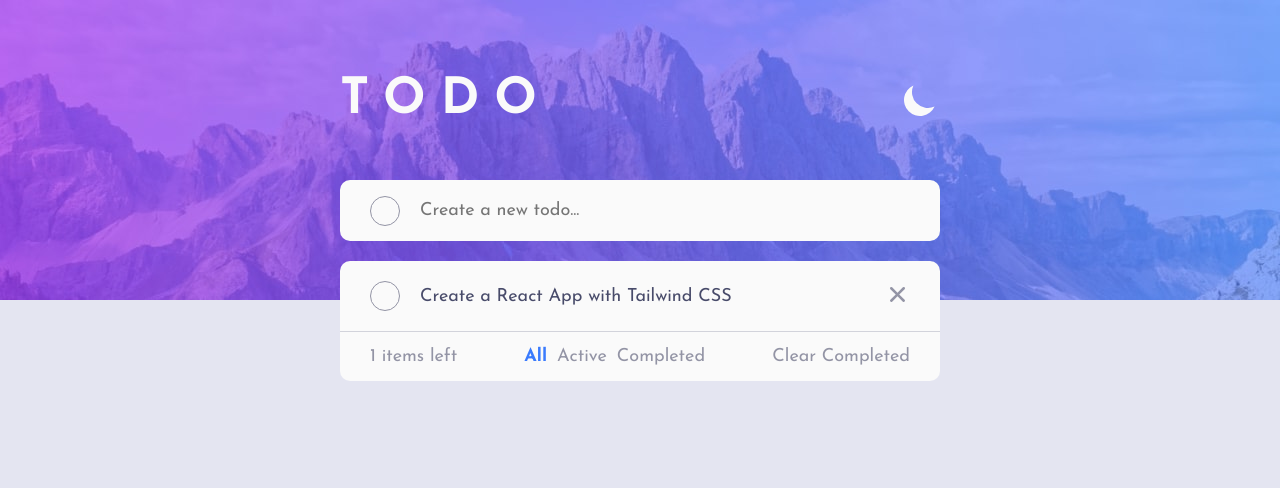
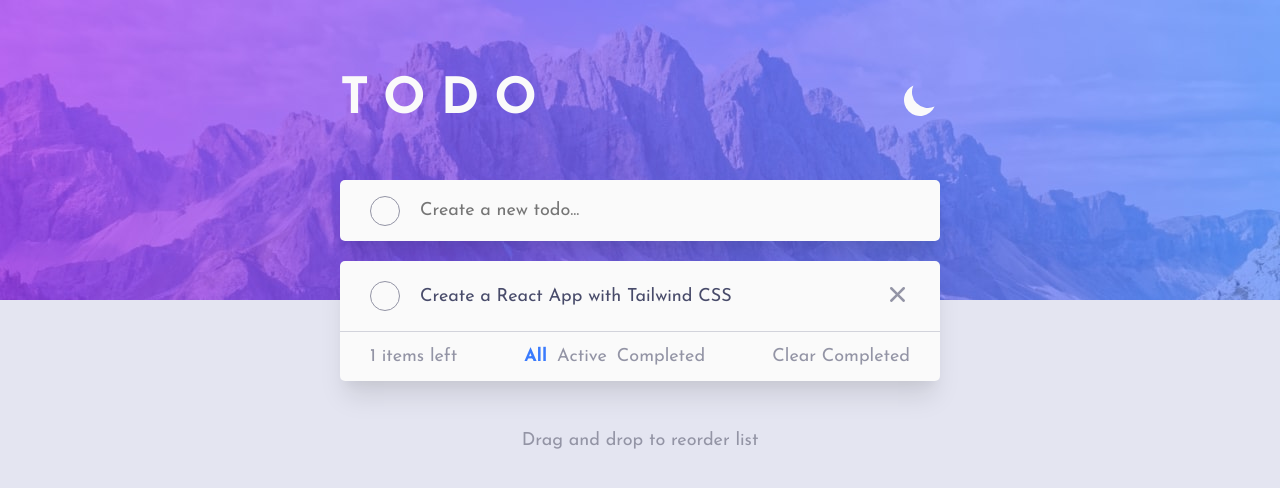
Before and after one commit to angelmtztrc/todo-app-fem, a React (Create React App) app: page / in a window 1280 px wide. Shown: the top 488 px of the page. Built offline with nearby package versions, Linux system fonts and the light colour scheme; the HTML template or start-up script is replaced by a standard one.

Commit message:
some styles details

```diff
--- a/src/components/Form/Form.css
+++ b/src/components/Form/Form.css
@@ -1,8 +1,9 @@
 .form {
   background: var(--primary-background-color);
-  border-radius: 1rem;
+  border-radius: 0.5rem;
   padding: 2rem 3rem;
   width: 100%;
+  box-shadow: 0 20px 25px -5px rgba(0, 0, 0, 0.1), 0 10px 10px -5px rgba(0, 0, 0, 0.04);
 }
 
 .form__container {
--- a/src/components/Todos/Todos.css
+++ b/src/components/Todos/Todos.css
@@ -1,8 +1,12 @@
+.todos {
+  width: 100%;
+}
+
 .todos__container {
   background: var(--primary-background-color);
-  border-radius: 1rem;
-  width: 100%;
+  border-radius: 0.5rem;
   margin-top: 2rem;
+  box-shadow: 0 20px 25px -5px rgba(0, 0, 0, 0.1), 0 10px 10px -5px rgba(0, 0, 0, 0.04);
 }
 
 .todos__list {
@@ -42,3 +46,9 @@
 .todos__filter p:not(:last-child) {
   margin-right: 1rem;
 }
+
+.todos__dialog {
+  margin-top: 5rem;
+  text-align: center;
+  color: var(--secondary-text-color);
+}
--- a/src/components/Todos/Todos.tsx
+++ b/src/components/Todos/Todos.tsx
@@ -20,6 +20,7 @@ const Todos = ({ todos, setTodos }: TodosProps) => {
   };
 
   return (
+    <div className="todos">
       <div className="todos__container">
         <ul className="todos__list">
           {filter === 'completed'
@@ -30,7 +31,9 @@ const Todos = ({ todos, setTodos }: TodosProps) => {
             ? todos
                 .filter(todo => !todo.completed)
                 .map(todo => <Todo key={todo.id} todo={todo} todos={todos} setTodos={setTodos} />)
-          : todos.map(todo => <Todo key={todo.id} todo={todo} todos={todos} setTodos={setTodos} />)}
+            : todos.map(todo => (
+                <Todo key={todo.id} todo={todo} todos={todos} setTodos={setTodos} />
+              ))}
         </ul>
         <footer className="todos__footer">
           <p>{todos.filter(todo => !todo.completed).length} items left</p>
@@ -51,6 +54,8 @@ const Todos = ({ todos, setTodos }: TodosProps) => {
           <p onClick={handleClear}>Clear Completed</p>
         </footer>
       </div>
+      <p className="todos__dialog">Drag and drop to reorder list</p>
+    </div>
   );
 };
 
```
Lines whose indentation alone changed are shown as unchanged.
